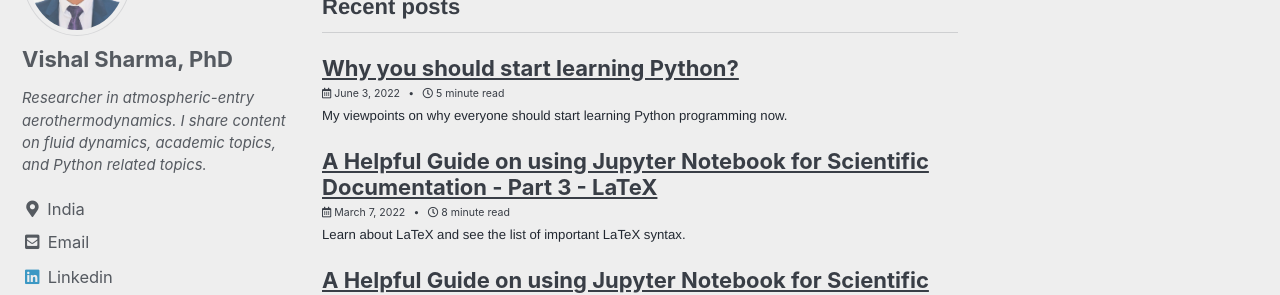
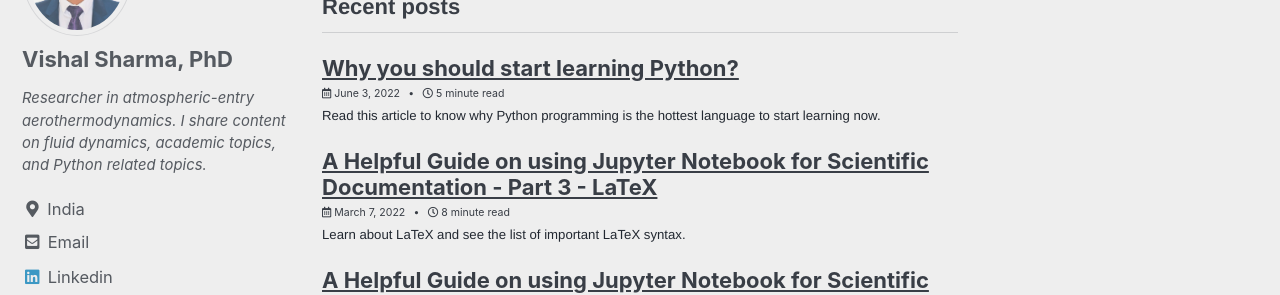
Before and after one commit to vxsharma-14/vxsharma-14.github.io, a Jekyll site: the page built from index.md, in a window 1280 px wide and 900 px high, scrolled down 655 px. Shown: the part 152-447 px from the top of the window. Built offline with Jekyll 4.4.1, drawn with Linux system fonts in a browser that asks for light colours; cached includes are drawn as plain includes.

Commit message:
changed excerpt

```diff
--- a/_posts/2022-06-03-why-you-should-start-learning-python.md
+++ b/_posts/2022-06-03-why-you-should-start-learning-python.md
@@ -1,6 +1,6 @@
 ---
 title: "Why you should start learning Python?"
-excerpt: "My viewpoints on why everyone should start learning Python programming now."
+excerpt: "Read this article to know why Python programming is the hottest language to start learning now."
 header:
   teaser: "/assets/images/posts/python_post_header1.jpg"
 date: June 03, 2022
```
